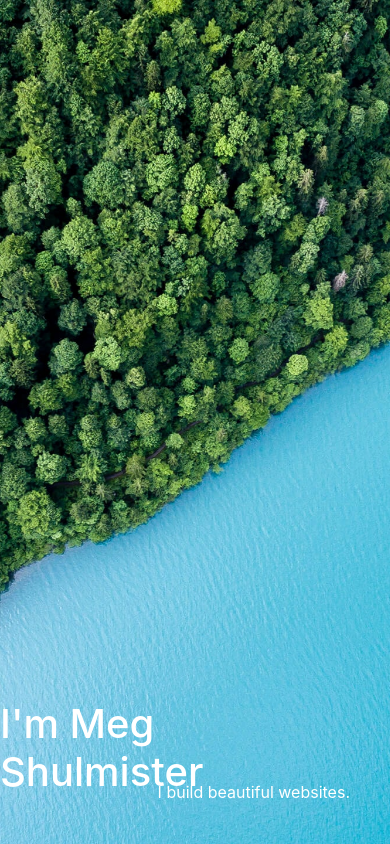
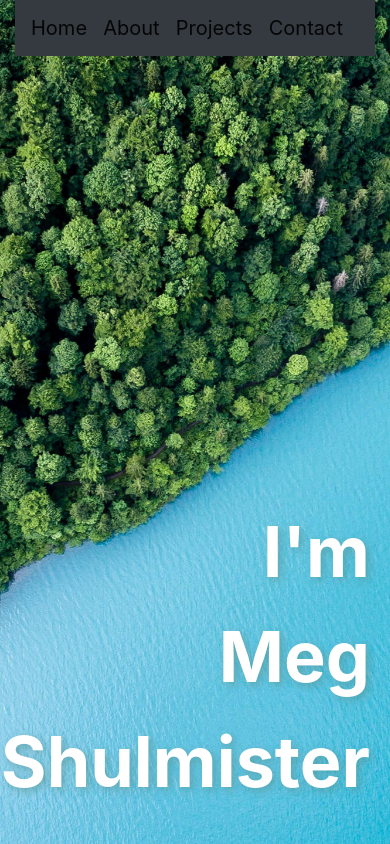
Before and after one commit to earthlymeg/meg-shulmister-portfolio, a React app: page / in a window 390 px wide. Built offline with nearby package versions, Linux system fonts and the light colour scheme.

Commit message:
Added media queries for responsive desgin

```diff
--- a/client/App.js
+++ b/client/App.js
@@ -1,4 +1,4 @@
-import { Row, Col, Grid, Container } from 'react-bootstrap';
+import { Row, Col, Grid, Container, navbar } from 'react-bootstrap';
 import React from 'react';
 import './portfolio.css'
 
@@ -6,18 +6,41 @@ import './portfolio.css'
 const App = () => {
     return (
         <div className="App">
-         <Container >
+            <Container >
+                <nav class="navbar navbar-light bg-dark">
+                    <a class="navbar-brand" href="#">
+                        Home
+                    </a>
+                    <a class="navbar-brand" href="#about">
+                        About
+                    </a>
+                    <a class="navbar-brand" href="#projects">
+                        Projects
+                    </a>
+                    <a class="navbar-brand" href="#contact">
+                        Contact
+                    </a>
+                </nav>
+                <nav class="navbar fixed-bottom header justify-content-end">
+                <span className="header">I'm <br></br>Meg <br></br>Shulmister</span>
+                </nav>
+                {/* <section id="about">
+                    This is my about zone
+                </section>
+                <section id="projects">
+                    This is my projects zone
+                </section>
+                <section id="contact">
+                    This is my contact zone
+                </section>
+                 */}
 
 
 
-            <h1 className="name">I'm Meg Shulmister</h1>
-            <br></br>
-            <span className="name">
-            I build beautiful websites.
-            </span>
-            {/* <div className="nav"> */}
-            {/* </div> */}
-        </Container>
+
+                {/* <div className="nav"> */}
+                {/* </div> */}
+            </Container>
         </div>
     );
 };
--- a/client/portfolio.css
+++ b/client/portfolio.css
@@ -23,10 +23,27 @@
 
 }
 
-.name {
-    position: absolute;
-    right: 40px;
-    bottom: 40px
+@media only screen and (max-width: 600px) {
+    /* CSS that should be displayed if width is equal to or less than 800px goes here */
+    .header {
+        font-size: 20px;
+    }
+    .navbar.fixed-bottom.header{
+        padding: 0;
+        margin-right: -10px !important;
+    }
+}
+
+.header {
+    font-size: 70px;
+    text-align: right;
+    font-weight: 700;
+    text-shadow: 3px 3px 9px rgba(88, 150, 150, 0.66);
+}
+
+.navbar.fixed-bottom.header{
+    padding: 30px;
+    margin-right: 20px;
 }
 
 .nav{
```
